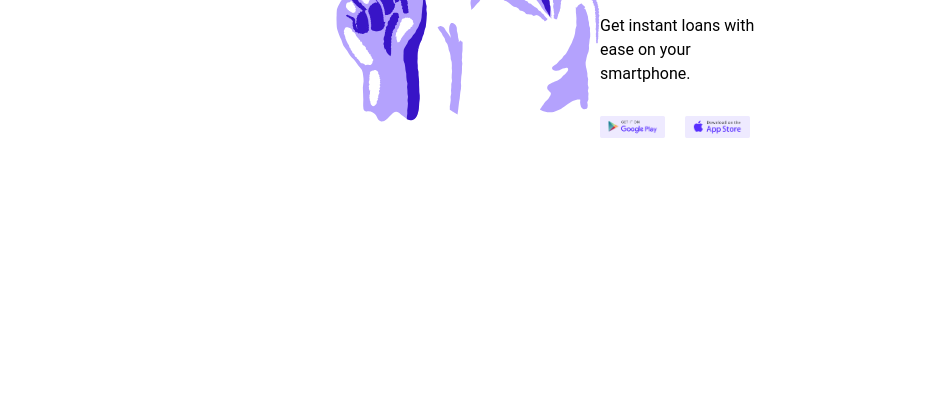
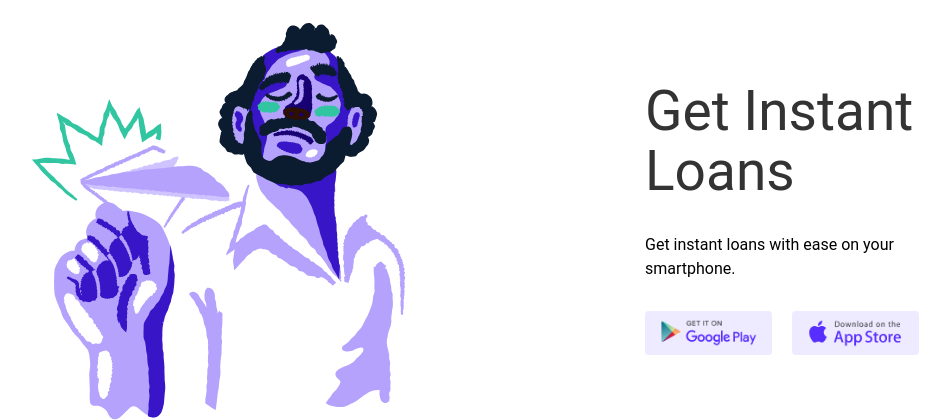
Before and after one commit to Sabrnuri/one-repo, a plain HTML site: page index.html in a window 1280 px wide. Shown: the part 671-1091 px from the top of the page, without its empty margins (180-1123 px from the left). Before the commit the page ends 816 px from the top, so only its background shows below. Drawn offline with Linux system fonts and the light colour scheme.

Commit message:
Five repo

```diff
--- a/css/main.css
+++ b/css/main.css
@@ -22,8 +22,8 @@ img {
 
 .container {
     max-width: 1160;
-    padding-left: 500px;
-    padding-right: 500px;
+    padding-left: 212px;
+    padding-right: 161px;
     margin-left: auto;
     margin-right: auto;
 
```
